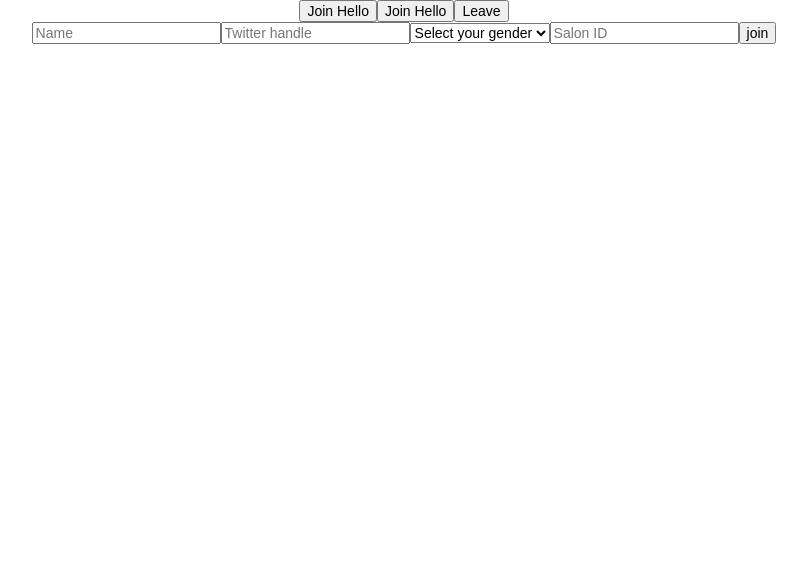
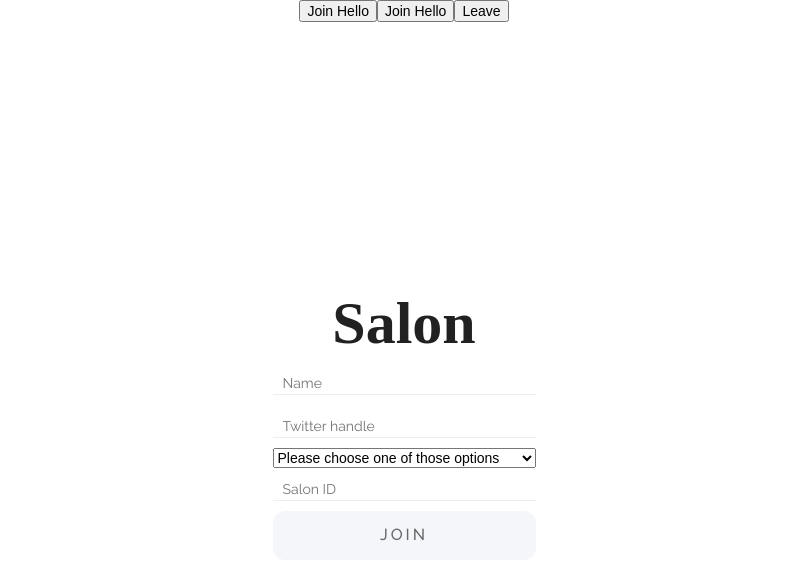
Before and after one commit to flomllr/salon, a React (Create React App) app: page / in a window 1280 px wide. Shown: the top 580 px of the page, without its empty margins (236-1043 px from the left). Built offline with nearby package versions, Linux system fonts and the light colour scheme.

Commit message:
Welcome + UI kit

```diff
--- /dev/null
+++ b/src/Components/Button.tsx
@@ -0,0 +1,21 @@
+import styled from "styled-components";
+
+export const Button = styled.button`
+background-color: #F5F6FA;
+border: none;
+color: #69686A;
+padding: 15px 32px;
+text-align: center;
+text-decoration: none;
+display: inline-block;
+font-size: 16px;
+font-weight: 500;
+text-transform: uppercase;
+border-radius: 12px;
+letter-spacing: 3px;
+font-family: 'Raleway', sans-serif;
+cursor: pointer;
+&:hover {
+    background-color: rgb(245,246,250, 0.6);
+}
+`;
--- /dev/null
+++ b/src/Components/Logo.tsx
@@ -0,0 +1,7 @@
+import styled from "styled-components";
+
+export const Logo = styled.h1`
+font-family: serif;
+font-weight: 700;
+font-size: 60px;
+`;
--- a/src/Components/Signup.tsx
+++ b/src/Components/Signup.tsx
@@ -1,5 +1,8 @@
 import * as React from "react";
 import { SignupData } from "../types";
+import { Button } from "./Button";
+import { Logo } from "./Logo";
+import { Input } from "./TextInput";
 
 interface Props {
   data?: SignupData;
@@ -10,33 +13,36 @@ interface Props {
 const Signup: React.FC<Props> = ({ data, setData, join }) => {
   const { name, gender, twitterHandle, salonId } = data || {};
   return (
-    <div>
-      <input
-        value={name}
-        onChange={(e) => setData({ name: e.target.value })}
-        placeholder="Name"
-      />
-      <input
+    <div
+      style={{
+        display: "flex",
+        width: "100vw",
+        height: "100vh",
+        backgroundColor: "white",
+        alignItems: "center",
+        justifyContent: "center",
+      }}
+    >
+      <div style={{ display: "flex", flexDirection: "column" }}>
+        <div style={{ display: "flex", alignItems: "center", justifyContent: 'center' }}>
+          <Logo>Salon</Logo>
+        </div>
+        <Input value={name} onChange={(e) => setData({ name: e.target.value })} placeholder="Name" />
+        <Input
           value={twitterHandle}
           onChange={(e) => setData({ twitterHandle: e.target.value })}
           placeholder="Twitter handle"
         />
-      <select
-        value={gender}
-        onChange={(e) => setData({ gender: e.target.value })}
-      >
+        <select value={gender} onChange={(e) => setData({ gender: e.target.value })}>
           <option value="" disabled>
-          Select your gender
+            Please choose one of those options
           </option>
-        <option value="MALE">Male</option>
-        <option value="FEMALE">Female</option>
+          <option value="MALE">I am a Man and I want to meet Women</option>
+          <option value="FEMALE">I am a Woman and I want to meet Men</option>
         </select>
-      <input
-        value={salonId}
-        onChange={(e) => setData({ salonId: e.target.value })}
-        placeholder="Salon ID"
-      />
-      <button onClick={join}>join</button>
+        <Input value={salonId} onChange={(e) => setData({ salonId: e.target.value })} placeholder="Salon ID" />
+        <Button onClick={join}>join</Button>
+      </div>
     </div>
   );
 };
--- /dev/null
+++ b/src/Components/TextInput.tsx
@@ -0,0 +1,17 @@
+import styled from "styled-components";
+
+export const Input = styled.input`
+background-color: transparent;
+color: #69686A;
+outline: none;
+outline-style: none;
+outline-offset: 0;
+border-top: none;
+border-left: none;
+border-right: none;
+border-bottom: solid #eeeeee 1px;
+font-family: 'Raleway', sans-serif;
+font-size: 14px;
+padding: 3px 10px;
+margin: 10px 0px 10px 0px;
+`;
--- /dev/null
+++ b/src/__jsxfixtures__/Signup.tsx
@@ -0,0 +1,4 @@
+import React from "react";
+import Signup from "../Components/Signup";
+import '../index.css'
+export default <Signup join={() => {}} setData={(data) => {}} />;
--- a/src/index.css
+++ b/src/index.css
@@ -1,6 +1,8 @@
+@import url('https://fonts.googleapis.com/css2?family=Playfair+Display:wght@400;500;700&family=Raleway:wght@400;500&display=swap');
+
 body {
   margin: 0;
-  font-family: -apple-system, BlinkMacSystemFont, 'Segoe UI', 'Roboto', 'Oxygen',
+  font-family: 'Raleway', -apple-system, BlinkMacSystemFont, 'Segoe UI', 'Roboto', 'Oxygen',
     'Ubuntu', 'Cantarell', 'Fira Sans', 'Droid Sans', 'Helvetica Neue',
     sans-serif;
   -webkit-font-smoothing: antialiased;
```
Lines whose indentation alone changed are shown as unchanged.
